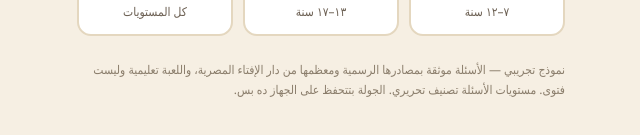
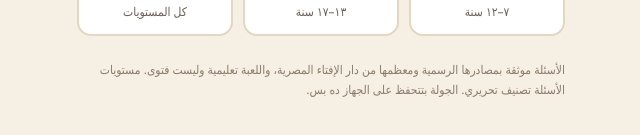
Before and after one commit to mategenaaraf/mategenaaraf.github.io, a plain HTML site: page houses/index.html in a window 1280 px wide. Shown: the part 189-324 px from the top of the page, without its empty margins (319-959 px from the left). Drawn offline with Linux system fonts and the light colour scheme.

Commit message:
Remove draft wording from houses page

```diff
--- a/houses/index.html
+++ b/houses/index.html
@@ -61,7 +61,7 @@ function home(){
   app.innerHTML=`<h1>البيوت الأربعة</h1>
   <div class="sub">بنك ${AR(210)} سؤالًا موثّقًا — لعبة مستقلة: أربعة بيوت، كل بيت له عالمه وأسئلته. اختر سن اللاعب وبيته، والعب جولة، وكل إجابة بيظهر بعدها التصحيح والمصدر.</div>
   <div class="grid modes">${MODES.map((m,i)=>`<div class="card" onclick="pickMode(${i})"><div class="ic">${m.icon}</div>${m.label}<small>${m.sub}</small></div>`).join('')}</div>
-  <div class="disc">نموذج تجريبي — الأسئلة موثقة بمصادرها الرسمية ومعظمها من دار الإفتاء المصرية، واللعبة تعليمية وليست فتوى. مستويات الأسئلة تصنيف تحريري. الجولة بتتحفظ على الجهاز ده بس.</div>`;
+  <div class="disc">الأسئلة موثقة بمصادرها الرسمية ومعظمها من دار الإفتاء المصرية، واللعبة تعليمية وليست فتوى. مستويات الأسئلة تصنيف تحريري. الجولة بتتحفظ على الجهاز ده بس.</div>`;
 }
 function pickMode(i){
   mode=MODES[i];
```
